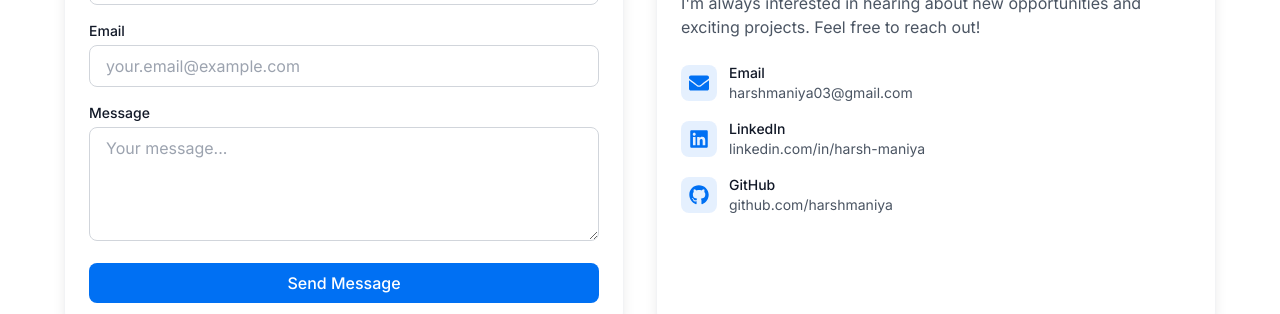
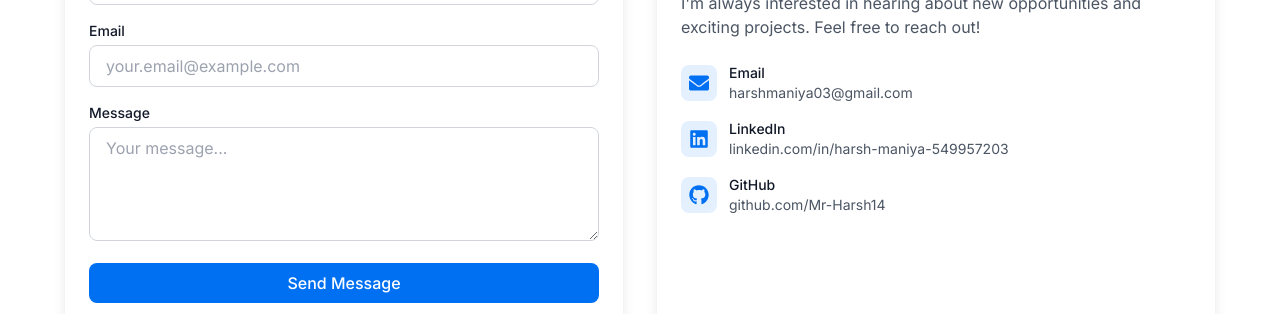
Before and after one commit to Mr-Harsh14/My-Portfolio, a Next.js app: page / in a window 1280 px wide. Shown: the part 3260-3574 px from the top of the page. Built offline with nearby package versions, Linux system fonts and the light colour scheme.

Commit message:
Update page.tsx

```diff
--- a/src/app/page.tsx
+++ b/src/app/page.tsx
@@ -567,7 +567,7 @@ export default function Home() {
                       </div>
                       <div>
                         <h4 className="text-sm font-medium text-gray-900 dark:text-white">LinkedIn</h4>
-                        <p className="text-sm text-gray-600 dark:text-gray-300">linkedin.com/in/harsh-maniya</p>
+                        <p className="text-sm text-gray-600 dark:text-gray-300">linkedin.com/in/harsh-maniya-549957203</p>
                       </div>
                     </div>
                     <div className="flex items-center space-x-3">
@@ -576,7 +576,7 @@ export default function Home() {
                       </div>
                       <div>
                         <h4 className="text-sm font-medium text-gray-900 dark:text-white">GitHub</h4>
-                        <p className="text-sm text-gray-600 dark:text-gray-300">github.com/harshmaniya</p>
+                        <p className="text-sm text-gray-600 dark:text-gray-300">github.com/Mr-Harsh14</p>
                       </div>
                     </div>
                   </div>
```
